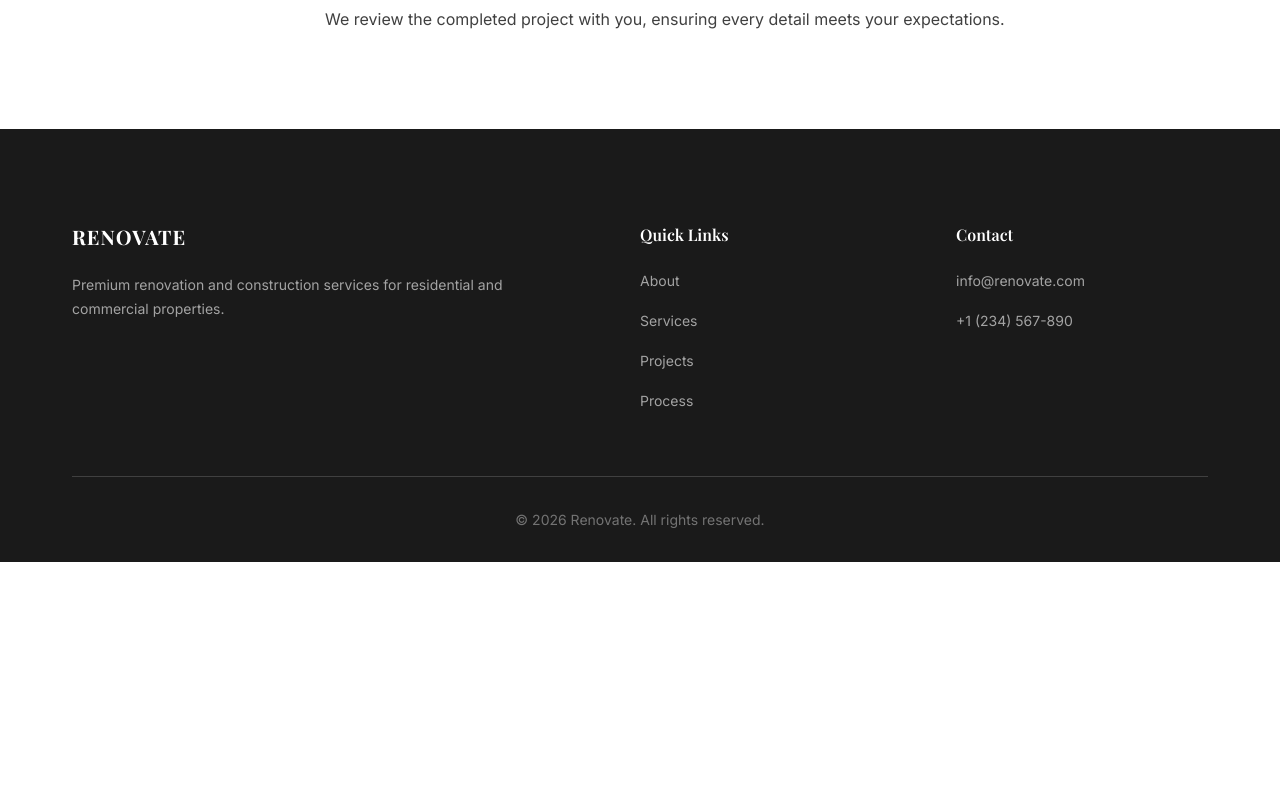
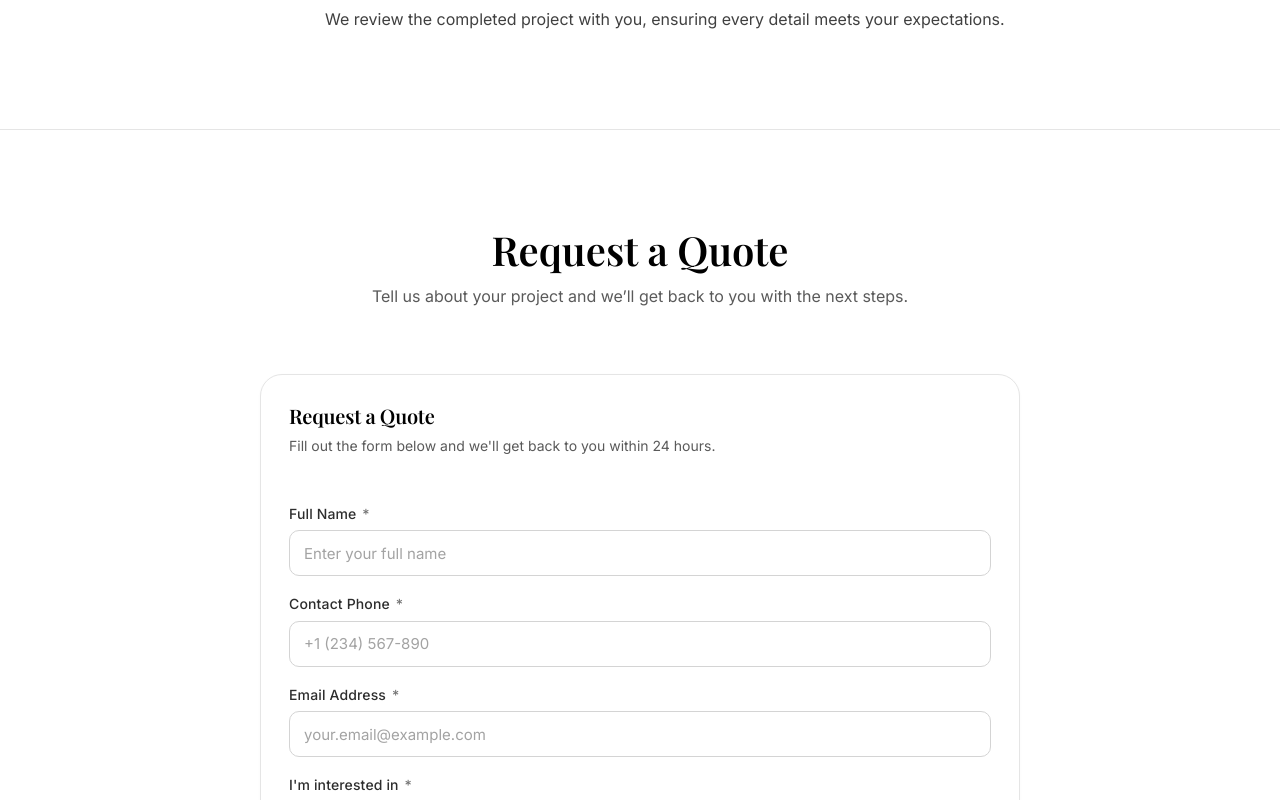
Before and after one commit to romanasolovan/prosto-remont, a Next.js app: page /en/process in a window 1280 px wide. Shown: the part 1460-2260 px from the top of the page. Before the commit the page ends 2022 px from the top, so only its background shows below. Built offline with nearby package versions, Linux system fonts and the light colour scheme.

Commit message:
move Request a Quote form to Process page and extend translations structure

```diff
--- a/app/[locale]/process/page.tsx
+++ b/app/[locale]/process/page.tsx
@@ -2,6 +2,7 @@ import { useTranslations } from "next-intl";
 import { getTranslations } from "next-intl/server";
 import type { Metadata } from "next";
 import styles from "./process.module.css";
+import ContactForm from "@/app/components/ContactForm/ContactForm";
 
 export async function generateMetadata({
   params,
@@ -72,6 +73,20 @@ export default function Process() {
           </div>
         </div>
       </section>
+
+      {/* ✅ Request a Quote form moved here */}
+      <section className={styles.quoteSection}>
+        <div className="container">
+          <div className={styles.quoteHeader}>
+            <h2 className={styles.quoteTitle}>{t("quote.title")}</h2>
+            <p className={styles.quoteDescription}>{t("quote.description")}</p>
+          </div>
+
+          <div className={styles.formWrap}>
+            <ContactForm />
+          </div>
+        </div>
+      </section>
     </div>
   );
 }
--- a/app/[locale]/process/process.module.css
+++ b/app/[locale]/process/process.module.css
@@ -64,3 +64,33 @@
     font-size: var(--text-5xl);
   }
 }
+
+/* Request a Quote section */
+.quoteSection {
+  padding: var(--space-3xl) 0;
+  background: var(--color-white);
+  border-top: 1px solid var(--color-grey-200);
+}
+
+.quoteHeader {
+  text-align: center;
+  max-width: 64ch;
+  margin: 0 auto var(--space-2xl);
+}
+
+.quoteTitle {
+  margin: 0 0 8px 0;
+  color: var(--color-black);
+}
+
+.quoteDescription {
+  margin: 0 auto;
+  color: var(--color-grey-600);
+  line-height: var(--line-height-relaxed);
+  font-size: var(--text-base);
+}
+
+.formWrap {
+  max-width: 760px; /* keeps the long form elegant */
+  margin: 0 auto;
+}
--- a/messages/en.json
+++ b/messages/en.json
@@ -135,6 +135,10 @@
       "title": "Final Walkthrough",
       "description": "We review the completed project with you, ensuring every detail meets your expectations."
     }
+  },
+  "quote": {
+    "title": "Request a Quote",
+    "description": "Tell us about your project and we’ll get back to you with the next steps."
   }
 },
   "contact": {
--- a/messages/pl.json
+++ b/messages/pl.json
@@ -135,7 +135,11 @@
         "title": "Końcowy odbiór",
         "description": "Przeglądamy ukończony projekt z tobą, upewniając się, że każdy szczegół spełnia twoje oczekiwania."
       }
-    }
+    },
+    "quote": {
+  "title": "Poproś o wycenę",
+  "description": "Opisz swój projekt, a skontaktujemy się z Tobą z kolejnymi krokami."
+}
   },
   "contact": {
     "hero": {
--- a/messages/ru.json
+++ b/messages/ru.json
@@ -135,7 +135,11 @@
         "title": "Финальный осмотр",
         "description": "Мы просматриваем завершенный проект с вами, гарантируя, что каждая деталь соответствует вашим ожиданиям."
       }
-    }
+    },
+    "quote": {
+  "title": "Запросить смету",
+  "description": "Расскажите о вашем проекте, и мы свяжемся с вами для обсуждения дальнейших шагов."
+}
   },
   "contact": {
     "hero": {
--- a/messages/uk.json
+++ b/messages/uk.json
@@ -135,7 +135,12 @@
         "title": "Фінальний огляд",
         "description": "Ми переглядаємо завершений проект з вами, гарантуючи, що кожна деталь відповідає вашим очікуванням."
       }
-    }
+    },
+    "quote": {
+  "title": "Запросити кошторис",
+  "description": "Опишіть свій проєкт, і ми зв’яжемося з вами щодо наступних кроків."
+}
+
   },
   "contact": {
     "hero": {
```
Lines whose indentation alone changed are shown as unchanged.
